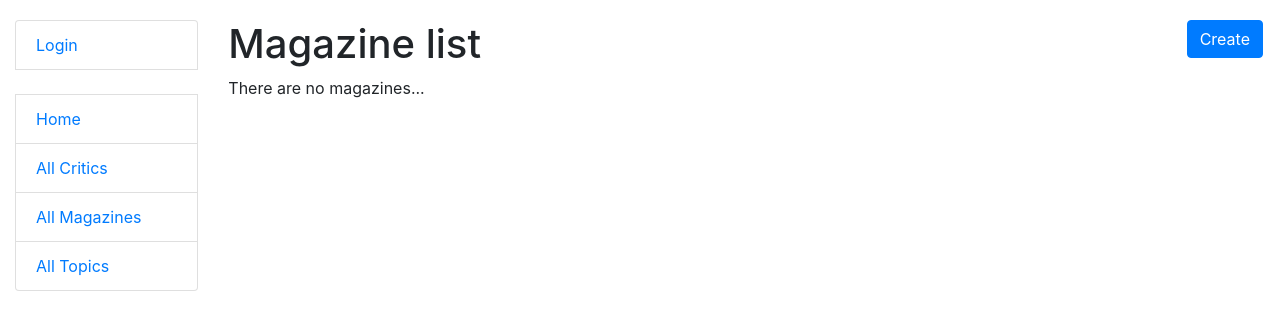
After one commit to EugeneProtsenko/movie-magazines-project, a Django app: template templates/movie_magazine/magazine_list.html in a window 1280 px wide. The commit adds this page. Shown: the top 330 px of the page. Run offline with Django 5.2, Linux system fonts and the light colour scheme; the template is opened without the code that fills it, so the values that code supplies are empty; some libraries are stand-ins or nearby versions.

Commit message:
creating and modifing templates

```diff
--- a/templates/base.html
+++ b/templates/base.html
@@ -2,7 +2,7 @@
 <html lang="en">
 
 <head>
-    {% block title %}<title>Taxi Service</title>{% endblock %}
+    {% block title %}<title>Movie Magazine Agency</title>{% endblock %}
     <meta charset="utf-8">
     <meta name="viewport" content="width=device-width, initial-scale=1">
     <link rel="stylesheet"
@@ -19,9 +19,9 @@
     <div class="row">
         <div class="col-sm-2">
 
-{#            {% block sidebar %}#}
-{#                {% include "includes/sidebar.html" %}#}
-{#            {% endblock %}#}
+            {% block sidebar %}
+                {% include "includes/sidebar.html" %}
+            {% endblock %}
 
         </div>
         <div class="col-sm-10 ">
--- a/templates/includes/sidebar.html
+++ b/templates/includes/sidebar.html
@@ -8,8 +8,8 @@
 
   <br>
 
-  <li class="list-group-item"><a href="{% url 'taxi:index' %}">Home</a></li>
-  <li class="list-group-item"><a href="{% url 'taxi:driver-list' %}">All drivers</a></li>
-  <li class="list-group-item"><a href="{% url 'taxi:car-list' %}">All cars</a></li>
-  <li class="list-group-item"><a href="{% url 'taxi:manufacturer-list' %}">All manufacturers</a></li>
+  <li class="list-group-item"><a href="{% url 'movie_magazine:index' %}">Home</a></li>
+  <li class="list-group-item"><a href="{% url 'movie_magazine:critic-list' %}">All Critics</a></li>
+  <li class="list-group-item"><a href="{% url 'movie_magazine:magazine-list' %}">All Magazines</a></li>
+  <li class="list-group-item"><a href="{% url 'movie_magazine:topic-list' %}">All Topics</a></li>
 </ul>
--- /dev/null
+++ b/templates/movie_magazine/magazine_list.html
@@ -0,0 +1,27 @@
+{% extends "base.html" %}
+{% load crispy_forms_filters %}
+
+{% block content %}
+  <h1>
+    Magazine list
+    <a href="{% url 'movie_magazine:magazine-create' %}" class="btn btn-primary link-to-page">
+      Create
+    </a>
+  </h1>
+{#  <form method="get" action="" class="form-inline">#}
+{#      {{ search_form|crispy }}#}
+{#      <input class="btn-secondary" type="submit" value="🔎">#}
+{#  </form>#}
+  {% if magazine_list %}
+    <ul>
+      {% for magazine in magazine_list %}
+        <li>
+          <a href="{% url "taxi:car-detail" pk=magazine.id %}">{{ magazine.id }}</a>
+          {{ magazine.title }} ({{ magazine.topic.name }})
+        </li>
+      {% endfor %}
+    </ul>
+  {% else %}
+    <p>There are no magazines...</p>
+  {% endif %}
+{% endblock %}
```
Also changed, not shown: templates/movie_magazine/critic_list.html (added, +38 -0 lines), templates/movie_magazine/topic_list.html (+4 -4 lines).
